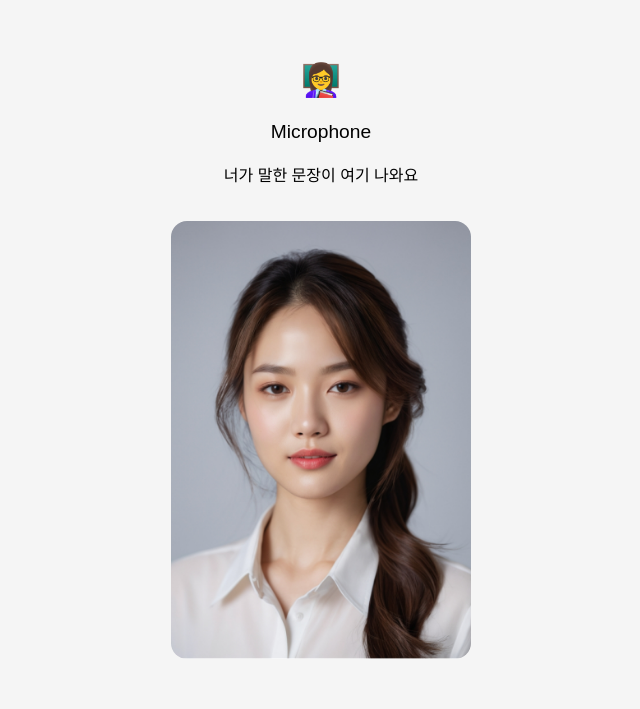
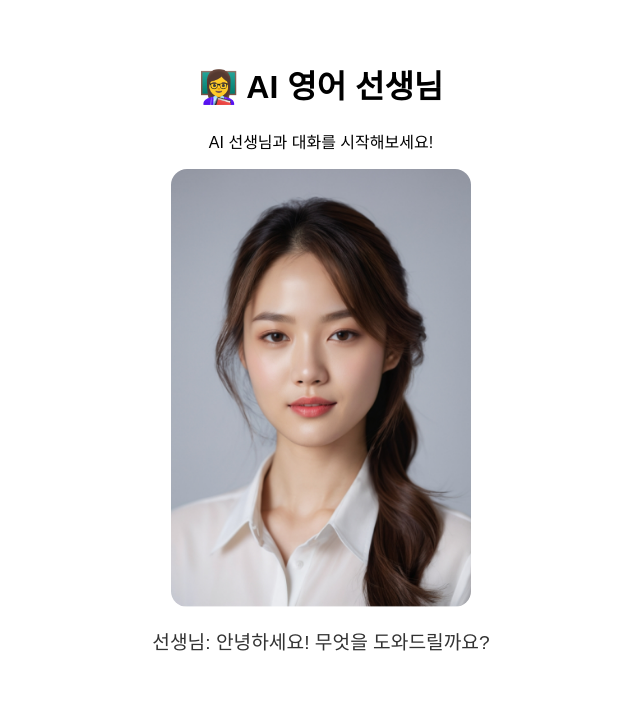
Before and after one commit to 0909007/ai-english-teacher, a plain HTML site: page index.html in a window 1280 px wide. Shown: the whole page, without its empty margins (319-959 px from the left). Drawn offline with Linux system fonts and the light colour scheme.

Commit message:
Add files via upload

```diff
--- a/index.html
+++ b/index.html
@@ -1,33 +1,20 @@
 <!DOCTYPE html>
-<html lang="ko">
+<html lang="en">
 <head>
   <meta charset="UTF-8" />
-  <meta name="viewport" content="width=device-width, initial-scale=1" />
-  <title>Test</title>
+  <meta name="viewport" content="width=device-width, initial-scale=1.0"/>
+  <title>AI 영어 선생님</title>
   <style>
-    body {
-      font-family: '맑은 고딕', sans-serif;
-      text-align: center;
-      padding: 2rem;
-      background: #f5f5f5;
-    }
-    img {
-      width: 300px;
-      border-radius: 1rem;
-      margin-top: 1rem;
-    }
-    h1 {
-      font-size: 2rem;
-    }
-    p {
-      font-size: 1.2rem;
-    }
+    body { font-family: sans-serif; text-align: center; background: #fff; padding: 2rem; }
+    img { width: 300px; border-radius: 1rem; }
+    #response { margin-top: 1rem; font-size: 1.2rem; color: #333; }
   </style>
 </head>
 <body>
-  <h1>👩‍🏫 </h1>
-  <p>Microphone</p
-  <p id="userText">너가 말한 문장이 여기 나와요</p>
-  <img src="teacher.jpg" alt="AI 영어 선생님 사진" />
+  <h1>👩‍🏫 AI 영어 선생님</h1>
+  <p>AI 선생님과 대화를 시작해보세요!</p>
+  <img src="teacher.jpg" alt="AI 선생님" />
+  <p id="response">선생님: 안녕하세요! 무엇을 도와드릴까요?</p>
+  <script src="script.js"></script>
 </body>
 </html>
```
